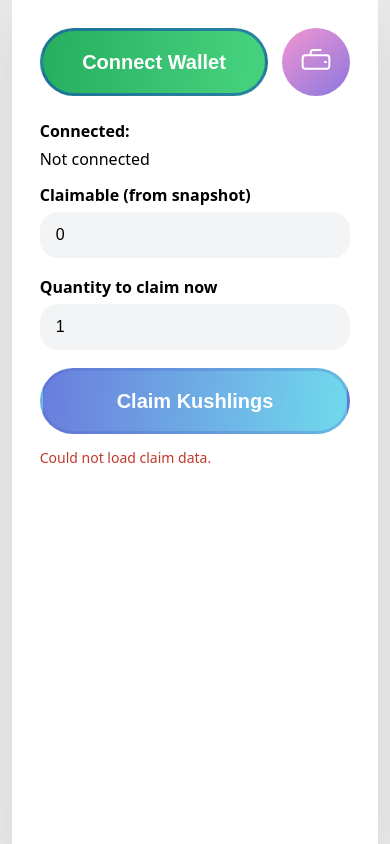
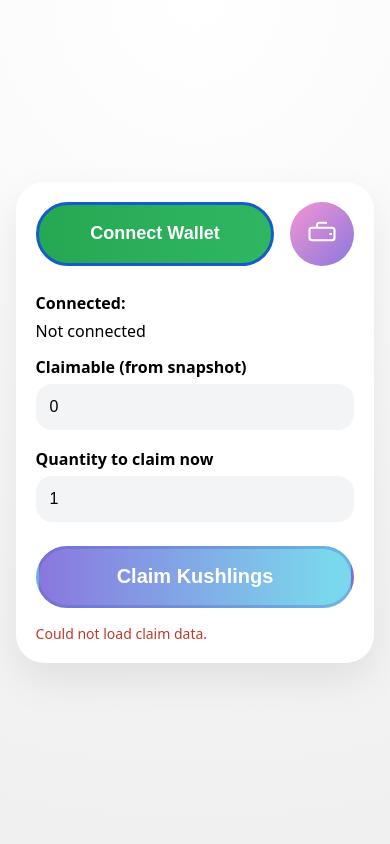
Before and after one commit to okinacreative/kushlings-claim, a plain HTML site: page public/index.html in a window 390 px wide. Drawn offline with Linux system fonts and the light colour scheme; no server answers.

Commit message:
Update index.html

```diff
--- a/public/index.html
+++ b/public/index.html
@@ -7,7 +7,13 @@
 
   <style>
     :root {
-      --card-w: min(640px, 94vw);
+      --card: #ffffff;
+      --bg: radial-gradient(circle at top, #ffffff 0%, #e8e8e8 150%);
+      --green: #26a852;
+      --green2: #3ccf74;
+      --purple: #8a77df;
+      --cyan: #7ad8ed;
+      --grey-input: #f1f2f5;
     }
     * { box-sizing: border-box; }
     body {
@@ -16,38 +22,39 @@
       display: flex;
       justify-content: center;
       align-items: center;
-      background: radial-gradient(circle at top, #ffffff 0%, #dcdfe3 120%);
+      background: var(--bg);
       font-family: system-ui, -apple-system, BlinkMacSystemFont, "Segoe UI", sans-serif;
     }
     #kush-card {
-      background: #fff;
-      border-radius: 32px;
-      box-shadow: 0 24px 50px rgba(0,0,0,.08);
-      width: var(--card-w);
+      background: var(--card);
+      border-radius: 28px;
+      width: min(620px, 92vw);
+      box-shadow: 0 18px 40px rgba(0,0,0,0.08);
       padding: 28px;
     }
     #kush-header {
       display: flex;
-      gap: 14px;
-      margin-bottom: 24px;
+      gap: 16px;
       align-items: center;
+      margin-bottom: 26px;
     }
     #kush-connect-btn {
       flex: 1;
-      height: 68px;
+      background: linear-gradient(90deg, #26a852 0%, #30b662 100%);
+      color: #fff;
+      border: 3px solid #165cc9;
       border-radius: 9999px;
-      background: linear-gradient(95deg, #27ae60 0%, #45d07d 90%);
-      border: 3px solid rgba(19,80,182,.6);
-      color: #fff;
+      height: 64px;
+      font-size: 20px;
       font-weight: 700;
-      font-size: 20px;
       cursor: pointer;
+      transition: .2s;
     }
     #kush-wallet-btn {
-      width: 68px;
-      height: 68px;
+      width: 64px;
+      height: 64px;
+      background: linear-gradient(135deg, #f495d1 0%, #8a77df 100%);
       border: none;
-      background: linear-gradient(140deg, #f495d1 0%, #8a77df 100%);
       border-radius: 9999px;
       display: flex;
       align-items: center;
@@ -55,39 +62,38 @@
       cursor: pointer;
     }
     #kush-wallet-btn svg {
-      width: 32px; height: 32px; stroke: #fff; stroke-width: 1.5; fill: none;
+      width: 30px; height: 30px; stroke: #fff; fill: none; stroke-width: 1.7;
     }
-    .kush-label {
-      font-weight: 600;
-      margin-bottom: 6px;
-    }
+    .kush-label { font-weight: 600; margin-bottom: 6px; }
     .kush-input {
       width: 100%;
       background: #f3f4f6;
       border: none;
-      border-radius: 18px;
-      padding: 14px 16px;
+      border-radius: 16px;
+      padding: 14px;
       font-size: 16px;
       outline: none;
       margin-bottom: 18px;
     }
     #kush-claim-btn {
       width: 100%;
-      height: 66px;
+      background: linear-gradient(90deg, #8a77df 0%, #7ad8ed 94%);
+      border: 3px solid rgba(71,93,191,0.3);
       border-radius: 9999px;
-      border: 3px solid rgba(71,93,191,0.25);
-      background: linear-gradient(95deg, #6a7ddd 0%, #70d6ec 96%);
+      height: 62px;
       color: #fff;
+      font-weight: 700;
       font-size: 20px;
-      font-weight: 700;
       cursor: pointer;
+      margin-top: 6px;
+      transition: .2s;
     }
     #kush-claim-btn:disabled {
       opacity: .6;
       cursor: not-allowed;
     }
     #kush-message {
-      margin-top: 14px;
+      margin-top: 16px;
       display: none;
       font-size: 14px;
     }
@@ -95,19 +101,22 @@
     #kush-message.success { color: #0f766e; }
 
     @media (max-width: 540px) {
-      #kush-card { border-radius: 0; min-height: 100vh; justify-content: center; }
-      body { background: #e9e9e9; }
+      #kush-header { flex-direction: row; }
+      #kush-card { padding: 20px; }
+      #kush-connect-btn { font-size: 18px; }
     }
   </style>
 
-  <!-- BROWSER BUILD (works in Vercel static page) -->
-  <script src="https://cdn.ethers.io/lib/ethers-5.7.umd.min.js" type="application/javascript"></script>
+  <!-- 👇 use the UMD/legacy build of ethers (works with <script>) -->
+  <script src="https://cdnjs.cloudflare.com/ajax/libs/ethers/5.7.2/ethers.umd.min.js"
+          integrity="sha512-fTfx3g3k7Pf6YY8HuWePXycMK3c35lusz791SL53nEoaB7PPdCrJXVxPFn1u3VQLN+aszJQPplddQzoK5ri1Cw=="
+          crossorigin="anonymous" referrerpolicy="no-referrer"></script>
 </head>
 <body>
   <div id="kush-card">
     <div id="kush-header">
       <button id="kush-connect-btn">Connect Wallet</button>
-      <button id="kush-wallet-btn" aria-label="wallet">
+      <button id="kush-wallet-btn" aria-label="Wallet menu">
         <svg viewBox="0 0 24 24">
           <path d="M4 7h16a2 2 0 0 1 2 2v6a2 2 0 0 1-2 2H4a2 2 0 0 1-2-2V9a2 2 0 0 1 2-2Z"/>
           <path d="M18 12h2"/>
@@ -130,7 +139,7 @@
   </div>
 
   <script>
-    // ----------- CONFIG -----------
+    // ====== CONFIG ======
     const CLAIMS_URL =
       "https://444669a7-f30d-433d-b040-6e30f8af2637.usrfiles.com/ugd/444669_0136e423c6d940eeaae0d6b74fcb47ab.json";
     const PROOFS_URL =
@@ -151,15 +160,14 @@
       }
     ];
 
-    // ----------- STATE -----------
+    // ====== STATE ======
     let claims = {};
     let proofs = {};
     let merkleRoot = null;
     let userAddress = null;
-    let provider = null;
     let signer = null;
 
-    // ----------- DOM -----------
+    // ====== DOM ======
     const connectBtn  = document.getElementById("kush-connect-btn");
     const addrDiv     = document.getElementById("kush-address");
     const claimableIn = document.getElementById("kush-claimable");
@@ -169,8 +177,8 @@
 
     function showMessage(text, kind = "error") {
       msg.textContent = text;
+      msg.className = kind === "success" ? "success" : "error";
       msg.style.display = "block";
-      msg.className = kind === "success" ? "success" : "error";
     }
 
     function normalizeAddr(a) {
@@ -192,6 +200,7 @@
       return 0;
     }
 
+    // ====== LOAD SNAPSHOTS ======
     async function loadLists() {
       try {
         const [cRes, pRes] = await Promise.all([
@@ -209,20 +218,24 @@
       }
     }
 
-    // ----------- WALLET -----------
+    // ====== WALLET CONNECT (ethers v5 UMD) ======
     async function connectWallet() {
       try {
-        if (!window.ethereum) {
+        if (typeof window.ethereum === "undefined") {
           showMessage("No wallet found. Install MetaMask.");
           return;
         }
 
-        // ethers v5 way
-        provider = new ethers.providers.Web3Provider(window.ethereum);
-        await provider.send("eth_requestAccounts", []);
+        // request accounts
+        const accounts = await window.ethereum.request({
+          method: "eth_requestAccounts"
+        });
+        const account = accounts[0];
+        userAddress = normalizeAddr(account);
+
+        // create provider/signer using global ethers (v5)
+        const provider = new ethers.providers.Web3Provider(window.ethereum);
         signer = provider.getSigner();
-        const addr = await signer.getAddress();
-        userAddress = normalizeAddr(addr);
 
         addrDiv.textContent = userAddress;
         connectBtn.textContent = "Connected ✅";
@@ -240,7 +253,7 @@
       }
     }
 
-    // ----------- CLAIM -----------
+    // ====== CLAIM ======
     async function doClaim() {
       if (!signer || !userAddress) {
         return connectWallet();
@@ -257,19 +270,11 @@
       }
 
       const proof = (proofs[userAddress] || []).map(p => p);
-      if (!proof.length) {
-        return showMessage("No Merkle proof for this wallet. (Check proofs.json)");
-      }
-      if (!merkleRoot) {
-        return showMessage("No Merkle root loaded.");
-      }
+      if (!proof.length) return showMessage("No Merkle proof for this wallet. (Check proofs.json)");
+      if (!merkleRoot) return showMessage("No Merkle root loaded.");
 
       try {
-        const contract = new ethers.Contract(
-          CONTRACT_ADDRESS,
-          CONTRACT_ABI,
-          signer
-        );
+        const contract = new ethers.Contract(CONTRACT_ADDRESS, CONTRACT_ABI, signer);
         claimBtn.disabled = true;
         showMessage("Sending transaction...", "success");
         const tx = await contract.claim(qty, allowed, proof);
@@ -286,7 +291,6 @@
     connectBtn.addEventListener("click", connectWallet);
     claimBtn.addEventListener("click", doClaim);
 
-    // start
     loadLists();
   </script>
 </body>
```
